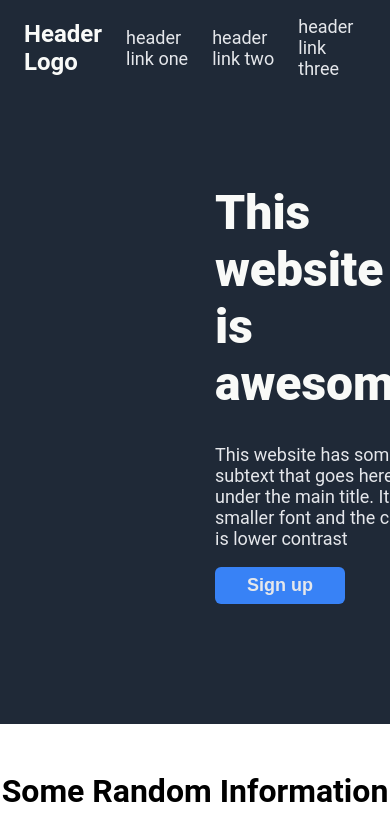
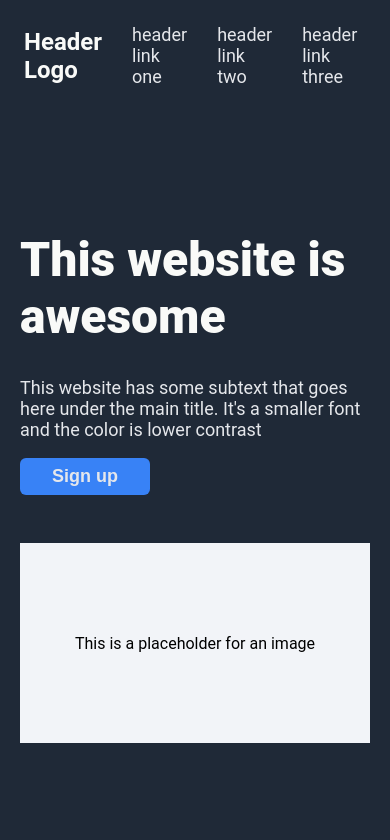
Before and after one commit to Shurtu-gal/personal-template, a plain HTML site: page index.html in a window 390 px wide. Drawn offline with Linux system fonts and the light colour scheme.

Commit message:
Make the webpage responsive
 * feat: Responsive elements with media query.
 * feat: Animate header *links*

```diff
--- a/index.html
+++ b/index.html
@@ -12,13 +12,14 @@
     <div class = "header">
       <ul>
         <li class="logo">Header Logo</li>
-        <li class="link text">header link one</li>
-        <li class="link text">header link two</li>
-        <li class="link text">header link three</li>
+        <li class="link text"><a href="#">header link one</a></li>
+        <li class="link text"><a href="#">header link two</a></li>
+        <li class="link text"><a href="#">header link three</a></li>
       </ul>
     </div>
     <div class = "content">
       <div class ="hero">
+        <div class = "hero-container">
           <div class = "hero--content">
             <h1>This website is awesome</h1>
             <p class = "text">This website has some subtext that goes here under the main title.
@@ -27,6 +28,7 @@
           </div>
           <div class = "hero--img">
             <p>This is a placeholder for an image</p>
+          </div>
         </div>
       </div>
       <div class ="info">
@@ -51,11 +53,13 @@
         </div>
       </div>
       <div class ="quote">
+        <div class="quote-container">
           <p>This is an inspiring quote, or a testimonial from a customer.
             Maybe it's just filling up space, or maybe people will actually read it.
             Who knows? All I know is that it looks nice.
           </p>
           <p class= "author"> - Thor, God of Thunder</p>
+        </div>
       </div>
       <div class ="action-bar">
         <div class = "action--card">
--- a/style.css
+++ b/style.css
@@ -6,12 +6,12 @@ html,body{
   font-family: 'Roboto', sans-serif;
   display: flex;
   flex-direction: column;
-  overflow: auto;
+  overflow-y: auto;
+  overflow-x: hidden;
 }
 
 .header, .footer{
   background-color: #1f2937;
-  height: 64px;
   width: 100%;
   position: relative;
 }
@@ -31,17 +31,15 @@ html,body{
   bottom: 0;
   display: flex;
   justify-content: center;
-  align-items: center;
+  padding: 6px;
 }
 
 .header ul{
-  margin-left: auto;
-  margin-right: auto;
-  padding: 0 24px;
+  margin: 0 auto;
+  padding: 0 24px 0 24px;
   max-width: 1100px;
   list-style: none;
   display: flex;
-  gap: 24px;
   align-items: center;
 }
 
@@ -50,9 +48,42 @@ html,body{
   font-size: 24px;
   color: #f9faf8;
   font-weight: 700;
+  padding: 24px 0;
 }
 
-.text{
+li{
+  box-sizing: border-box;
+  position: relative;
+  margin-right: 30px;
+  padding: 24px 0;
+  height: 100%;
+}
+
+.header a{
+  text-decoration: none;
+}
+
+.header a:hover{
+  color: #fff;
+}
+
+.header a::before{
+  content:'';
+  height: 5px;
+  width: 0;
+  background-color: #fff;
+  display: block;
+
+  position: absolute;
+  top: 0;
+}
+
+.header a:hover::before{
+  width: 100%;
+  transition: 250ms;
+}
+
+.text, a{
   color: #e5e7eb;
   font-size: 18px;
 }
@@ -63,9 +94,14 @@ html,body{
 
 .hero{
   background-color: #1f2937;
-  padding: 120px 215px;
+}
+
+.hero-container{
+  margin: 0 auto;
+  padding: 120px;
   display: flex;
   gap: 48px;
+  max-width: 1100px;
 }
 
 .hero--content{
@@ -94,6 +130,7 @@ button{
   border-radius: 6px;
   color: #f9faf8;
   font-weight: 700;
+  cursor: pointer;
 }
 
 .quote{
@@ -114,6 +151,8 @@ button{
   display: flex;
   justify-content: center;
   gap : 64px;
+  flex-wrap: wrap;
+  padding: 0 64px;
 }
 
 .info--content > *{
@@ -134,8 +173,10 @@ button{
   border : 5px solid #3882f6;
 }
 
-.quote{
-  padding:  125px 350px 100px;
+.quote-container{
+  padding:  125px 28px 100px;
+  max-width: 900px;
+  margin: 0 auto;
 }
 
 .quote p{
@@ -168,6 +209,8 @@ button{
   display: flex;
   justify-content: space-evenly;
   padding: 48px;
+  row-gap: 2px;
+  column-gap: 32px;
 }
 
 .action--card .btn{
@@ -190,4 +233,23 @@ h3{
 
 .action--card button{
   border: 2px solid #f9faf8;
+  min-width: max-content;
 }
+
+@media screen and (max-width: 780px) {
+  .hero-container{
+    flex-direction: column;
+    padding: 120px 20px;
+  }
+
+  .hero--img{
+    flex-basis: auto  ;
+    height: 200px
+  }
+
+  .action--card{
+    flex-direction: column;
+  }
+
+
+}
```
Lines whose indentation alone changed are shown as unchanged.
